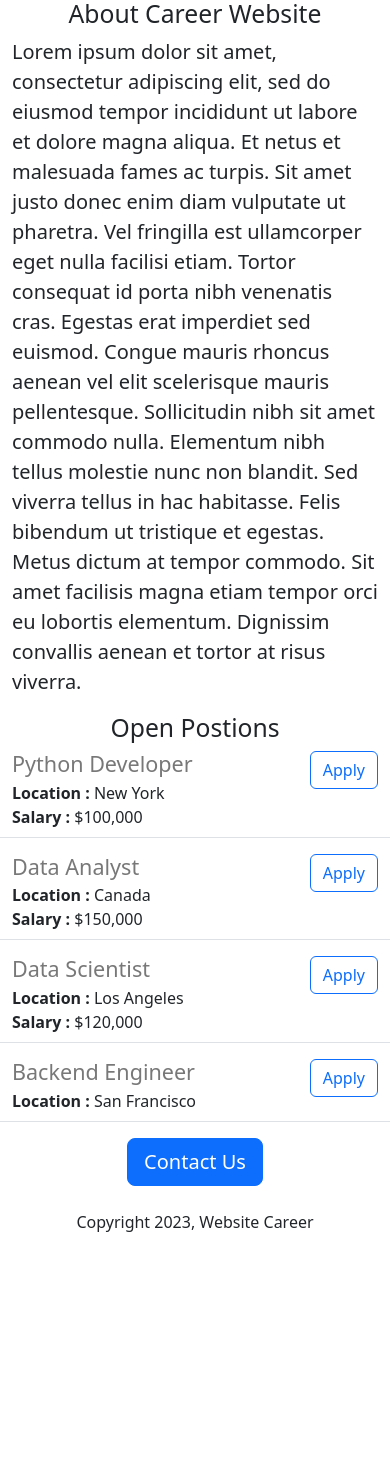
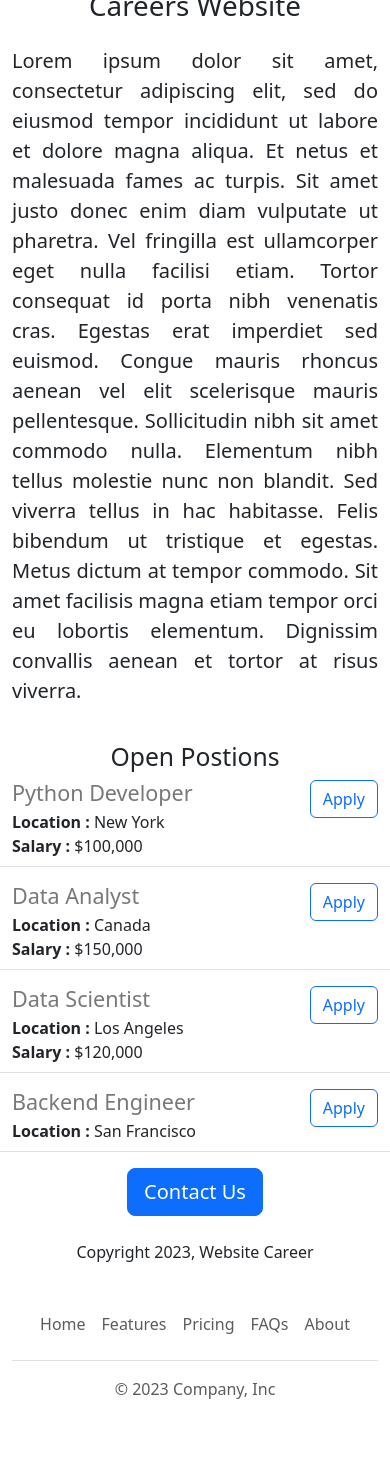
Before and after one commit to rein55/practice_career_website, a Flask app: page / in a window 390 px wide. Shown: the part 426-1883 px from the top of the page. Before the commit the page ends 1658 px from the top, so only its background shows below. Run offline with Flask 3, Linux system fonts and the light colour scheme.

Commit message:
Added Navbar and Footer

```diff
--- a/app.py
+++ b/app.py
@@ -32,7 +32,7 @@ JOBS = [
 def hello_world():
   return render_template('home.html',
                          jobs=JOBS,
-                        company_name = 'Career Website')
+                        company_name = 'Careers Website')
 @app.route("/api/jobs")
 def list_jobs():
   return jsonify(JOBS)
--- /dev/null
+++ b/templates/footer.html
@@ -0,0 +1,12 @@
+<div class="container">
+  <footer class="py-3 my-4">
+    <ul class="nav justify-content-center border-bottom pb-3 mb-3">
+      <li class="nav-item"><a href="#" class="nav-link px-2 text-body-secondary">Home</a></li>
+      <li class="nav-item"><a href="#" class="nav-link px-2 text-body-secondary">Features</a></li>
+      <li class="nav-item"><a href="#" class="nav-link px-2 text-body-secondary">Pricing</a></li>
+      <li class="nav-item"><a href="#" class="nav-link px-2 text-body-secondary">FAQs</a></li>
+      <li class="nav-item"><a href="#" class="nav-link px-2 text-body-secondary">About</a></li>
+    </ul>
+    <p class="text-center text-body-secondary">&copy; 2023 Company, Inc</p>
+  </footer>
+</div>
--- /dev/null
+++ b/templates/header.html
@@ -0,0 +1,9 @@
+<nav class="navbar shadow-sm fixed-top bg-white">
+  <div class="container-fluid">
+    <a class="navbar-brand" href="#">
+      <img src="/static/Uppercase-r-hi.webp" alt="Logo" width="30" height="24" class="d-inline-block align-text-top">
+      Careers
+    </a>
+  </div>
+</nav>
+<div style="height:56px;"></div>
--- a/templates/home.html
+++ b/templates/home.html
@@ -1,26 +1,34 @@
 <!DOCTYPE html>
 <html>
   <head>
-    <title>Career Website</title>
+    <title>Careers Website</title>
     <meta charset="utf-8">
     <meta name="viewport" content="width=device-width, initial-scale=1">
     <link href="https://cdn.jsdelivr.net/npm/bootstrap@5.3.2/dist/css/bootstrap.min.css" rel="stylesheet" integrity="sha384-T3c6CoIi6uLrA9TneNEoa7RxnatzjcDSCmG1MXxSR1GAsXEV/Dwwykc2MPK8M2HN" crossorigin="anonymous">
     <style>
       #banner {
-        height: 360px;
+        height: 335px;
         width: 100%;
         object-fit: cover;
+        margin-bottom:16px;
       }
     </style>
   </head>
   <body>
+    {% include 'header.html' %}
+    <img class="img-fluid" id="banner"src="/static/ian-schneider-TamMbr4okv4-unsplash.jpg" >
     <div class="container">
       <h1 class="text-center mt-2 mb-4" >{{company_name}}</h1>
-      <img class="img-fluid" id="banner"src="https://practicecareerwebsite--reinltobing.repl.co/static/banner.jpg" >
-      <h2 class="text-center">About Career Website</h2>
-      <p class="lead">
+      <div class="row" style="margin-bottom:20px">
+        <div class="col-md-7" style="text-align:center">
+      <p style="text-align:justify" class="lead">
         Lorem ipsum dolor sit amet, consectetur adipiscing elit, sed do eiusmod tempor incididunt ut labore et dolore magna aliqua. Et netus et malesuada fames ac turpis. Sit amet justo donec enim diam vulputate ut pharetra. Vel fringilla est ullamcorper eget nulla facilisi etiam. Tortor consequat id porta nibh venenatis cras. Egestas erat imperdiet sed euismod. Congue mauris rhoncus aenean vel elit scelerisque mauris pellentesque. Sollicitudin nibh sit amet commodo nulla. Elementum nibh tellus molestie nunc non blandit. Sed viverra tellus in hac habitasse. Felis bibendum ut tristique et egestas. Metus dictum at tempor commodo. Sit amet facilisis magna etiam tempor orci eu lobortis elementum. Dignissim convallis aenean et tortor at risus viverra.
       </p>
+        </div>
+        <div class="d-none d-md-block col-5" style="text-align:right">
+        <img src="/static/annie-spratt-QckxruozjRg-unsplash.jpg" style="height:320px;border-radius:15px">
+        </div>
+    </div>
       <h2 class="text-center mt-2">Open Postions</h2>
       <div>
         {%   for job in jobs %}
@@ -32,5 +40,6 @@
         <p class="mt-4">Copyright 2023, Website Career</p>
       </div>
     </div>
+    {% include 'footer.html' %}
   </body>
 </html>
```
Also changed, not shown: static/Uppercase-r-hi.webp (added), 2 other files.
